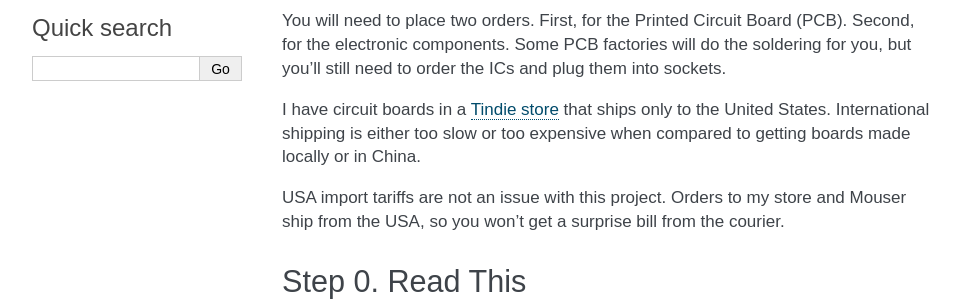
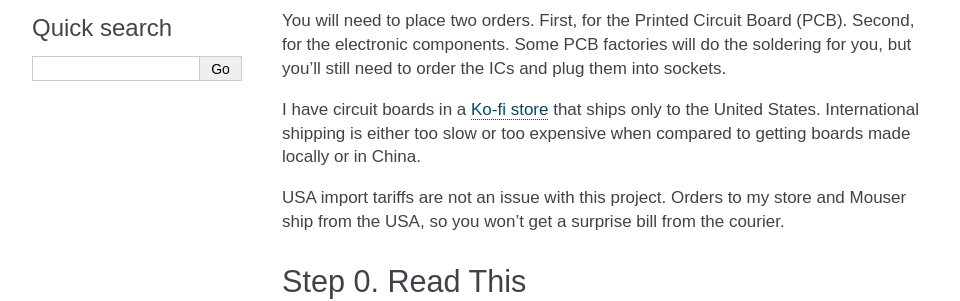
Before and after one commit to picocomputer/picocomputer.github.io, a Sphinx documentation site: the page built from docs/source/hardware.rst, in a window 1280 px wide and 900 px high, scrolled down 347 px. Shown: the part 160-461 px from the top of the window, without its empty margins (148-1108 px from the left). Built offline with Sphinx 7.4.7, drawn with Linux system fonts in a browser that asks for light colours.

Commit message:
store change to ko-fi

```diff
--- a/docs/source/hardware.rst
+++ b/docs/source/hardware.rst
@@ -27,8 +27,8 @@ Second, for the electronic components. Some PCB factories will do the
 soldering for you, but you'll still need to order the ICs and plug them
 into sockets.
 
-I have circuit boards in a `Tindie store
-<https://www.tindie.com/stores/rumbledethumps/>`_ that ships only to the
+I have circuit boards in a `Ko-fi store
+<https://ko-fi.com/rumbledethumps>`_ that ships only to the
 United States. International shipping is either too slow or too expensive
 when compared to getting boards made locally or in China.
 
```
